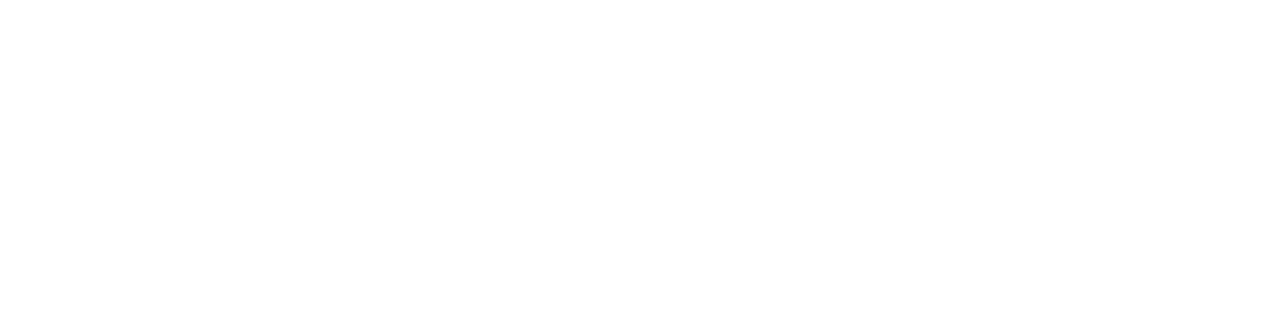
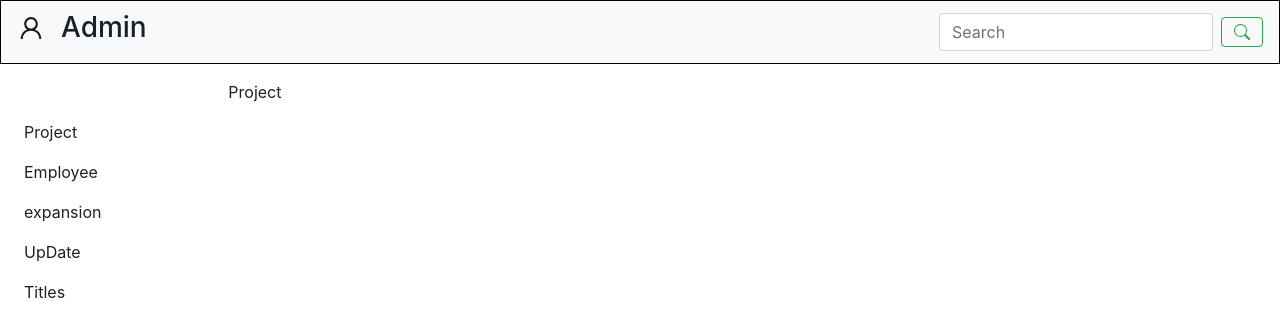
Before and after one commit to RupeshSahu969/Railworld_RWl116_Project, a React (Create React App) app: page / in a window 1280 px wide. Shown: the top 336 px of the page. Built offline with nearby package versions, Linux system fonts and the light colour scheme; no server answers.

Commit message:
add new data

```diff
--- a/src/App.js
+++ b/src/App.js
@@ -6,9 +6,8 @@ import Title from './Pages/Title';
 function App() {
   return (
     <div>
-        {/* <Navbar/>
-     <Sidbar/> */}
-     <Title/>
+        <Navbar/>
+         <Sidbar/>
     </div>
   );
 }
--- a/src/Components/Navbar.jsx
+++ b/src/Components/Navbar.jsx
@@ -34,7 +34,7 @@ const Navbar = () => {
 
                     </ul> */}
                     <form className="form-inline my-2 my-lg-0  frm">
-                        {/* <input className="form-control mr-sm-2" type="search" placeholder="Search" aria-label="Search" /> */}
+                        <input className="form-control mr-sm-2" type="search" placeholder="Search" aria-label="Search" />
                         <button className="btn btn-outline-success my-2 my-sm-0" type="submit">  <BsSearch/></button>
                     </form>
                 </div>
--- a/src/Components/Sidbar.jsx
+++ b/src/Components/Sidbar.jsx
@@ -6,38 +6,41 @@ const Sidbar = () => {
 
     return (
         <>
-            <div className="container-fluid">
-                <div className="row flex-nowrap" style={{height: "100vh"}}>
-                    <div className="col-auto col-md-3 col-xl-2 px-sm-2 px-0 bg-dark">
-                        <div className="d-flex flex-column align-items-center align-items-sm-start px-3 pt-2 text-white min-vh-100">
-
-                            <ul className="nav nav-pills flex-column mb-sm-auto mb-0 align-items-center align-items-sm-start" id="menu">
-                                <li className="nav-item">
-                                    <Link to="/" className="nav-link align-middle px-0">
-                                        <i className="fs-4 bi-house"></i> <span className="ms-1 d-none d-sm-inline">Project</span>
+            <div class="container-fluid">
+                <div class="row flex-nowrap">
+                    <div class="col-auto col-md-3 col-xl-2 px-sm-2 px-0">
+                        <div class="d-flex flex-column align-items-center align-items-sm-start px-3 pt-2 text-black min-vh-100">
+                            <Link to="/" class="d-flex align-items-center pb-3 mb-md-0 me-md-auto text-white text-decoration-none">
+                            <i class="bi bi-0-circle-fill"></i>  <span class="fs-5 d-none d-sm-inline">Menu</span>
+                            </Link>
+                            <ul class="nav nav-pills flex-column mb-sm-auto mb-0 align-items-center align-items-sm-start" id="menu">
+                                <li class="nav-item">
+                                    <Link to="/" class="nav-link align-middle px-0">
+                                        <i class="bi bi-0-circle-fill"></i> <span class="ms-1 d-none d-sm-inline">Project</span>
                                     </Link>
                                 </li>
-                                <li className="nav-item">
-                                    <Link to="/employee" className="nav-link align-middle px-0">
-                                       <span className="ms-1 d-none d-sm-inline">Employee</span>
-                                    </Link>
+                                <li>
+                                    <Link to="/employee" class="nav-link px-0 align-middle">
+                                        <i class="fs-4 bi-table"></i> <span class="ms-1 d-none d-sm-inline">Employee</span></Link>
                                 </li>
-                                <li className="nav-item">
-                                    <Link to="expansion" className="nav-link align-middle px-0">
-                                        <span className="ms-1 d-none d-sm-inline">Expansion</span>
-                                    </Link>
+                                <li>
+                                    <Link to="/expansion" class="nav-link px-0 align-middle">
+                                        <i class="fs-4 bi-people"></i> <span class="ms-1 d-none d-sm-inline">expansion</span> </Link>
                                 </li>
-                                <li className="nav-item">
-                                    <Link to="daily" className="nav-link align-middle px-0">
-                                        <span className="ms-1 d-none d-sm-inline">DailyUpDate</span>
-                                    </Link>
+                                <li>
+                                    <Link to="/daily" class="nav-link px-0 align-middle">
+                                        <i class="fs-4 bi-people"></i> <span class="ms-1 d-none d-sm-inline">UpDate</span> </Link>
                                 </li>
+                                <li>
+                                    <Link to="/title" class="nav-link px-0 align-middle">
+                                        <i class="fs-4 bi-people"></i> <span class="ms-1 d-none d-sm-inline">Titles</span> </Link>
+                                </li>
+
                             </ul>
-                            <hr />
-
                         </div>
                     </div>
-                    <div className="col py-3">
+                    <hr/>
+                    <div class="col py-3">
                         <MainRoutes/>
                     </div>
                 </div>
--- a/src/Pages/MainRoutes.jsx
+++ b/src/Pages/MainRoutes.jsx
@@ -4,6 +4,7 @@ import Project from './Project'
 import Employee from './Employee'
 import Expansion from './Expansion'
 import DailyUpdate from './DailyUpdate'
+import Title from "./Title"
 
 const MainRoutes = () => {
 
@@ -14,7 +15,7 @@ const MainRoutes = () => {
                 <Route path='/employee' element={<Employee />} />
                 <Route path='/expansion' element={<Expansion />} />
                 <Route path='/daily' element={<DailyUpdate />} />
-
+                <Route path='/title' element={<Title/>} />
             </Routes>
 
         </>
--- a/src/Pages/Pagination.jsx
+++ /dev/null
@@ -1,29 +0,0 @@
-import { Button } from 'bootstrap';
-import React from 'react'
-import { Link } from 'react-router-dom';
-
-
-const Pagination = ({ postsPerPage,totalPosts,paginate}) => {
-  const pageNumbers = [];
-
-  for (let i = 1; i <= Math.ceil(totalPosts / postsPerPage); i++) {
-    pageNumbers.push(i);
-  }
-
-  return (
-    <div>
-      <ul className='pagination'>
-        {pageNumbers.map(number => (
-          <li key={number} >
-            <Link onClick={() => paginate(number)} href='!#' className='page-link' >
-              {number}
-            </Link>
-
-          </li>
-        ))}
-      </ul>
-    </div>
-  );
-}
-
-export default Pagination
--- a/src/Pages/Title.jsx
+++ b/src/Pages/Title.jsx
@@ -1,29 +1,44 @@
 import React, { useEffect, useState } from 'react'
-import Styles from "../Styles/nav.css"
-import { Grid, GridItem, Box, SimpleGrid, Divider, Text, Heading, Stack } from '@chakra-ui/react'
+import Styles from "../Styles/title.css"
+import { Grid, GridItem, Box, SimpleGrid, Divider, Text, Heading, Stack, Flex } from '@chakra-ui/react'
 import { Card, CardHeader, CardBody, CardFooter, Image, Button } from '@chakra-ui/react'
+import axios from 'axios'
+import TitleCard from './TitleCard'
 
-import axios from 'axios'
-import Pagination from './Pagination'
-import TitleCard from './TitleCard'
-//https://jsonplaceholder.typicode.com/users
 const Title = () => {
 
     const [posts, setPosts] = useState([]);
     const [loading, setLoading] = useState(false);
     const [currentPage, setCurrentPage] = useState(1);
     const [postsPerPage] = useState(3);
+    var totalItems = 0;
+
 
     useEffect(() => {
       const fetchPosts = async () => {
         setLoading(true);
-        const res = await axios.get('https://jsonplaceholder.typicode.com/users');
+        const res = await axios.get(`https://jsonplaceholder.typicode.com/users?_limit=10&_page=${currentPage}`);
         setPosts(res.data);
         setLoading(false);
       };
 
       fetchPosts();
     }, []);
+
+    function change() {
+      fetch(
+        `https://jsonplaceholder.typicode.com/posts?_limit=5&_page=${currentPage}`
+      )
+        .then((response) => response.json())
+        .then((result) => setPosts(result));
+    }
+
+    function decrement() {
+      setCurrentPage(currentPage - 1);
+    }
+    function increment() {
+      setCurrentPage(currentPage + 1);
+    }
 
     // Get current posts
     const indexOfLastPost = currentPage * postsPerPage;
@@ -36,11 +51,17 @@ const Title = () => {
         <div>
 
               <TitleCard  data={currentPosts} loading={loading}/>
+            <Flex style={{marginTop:"50px", justifyContent:"center"}}>
+            <Button disabled={currentPage === 1 ? true : false} onClick={decrement}>
+              PREVIOUS
+            </Button>
+            <Text style={{padding:"10px"}}>  {currentPage} </Text>
 
-            <Pagination postsPerPage={postsPerPage}
-        totalPosts={posts.length}
-        paginate={paginate}
-            />
+             <Button disabled={currentPage === 10 ? true : false} onClick={increment}>
+            NEXT
+           </Button>
+            </Flex>
+
         </div>
     )
 }
--- a/src/Styles/title.css
+++ b/src/Styles/title.css
@@ -1,7 +1,3 @@
 .container{
-    display: grid;
-    grid-template-columns: repeat(4,1fr);
-    grid-template-rows: auto;
-    gap: 20px;
-    border : 1px solid red ;
+    border: 1px solid red;
 }
```
